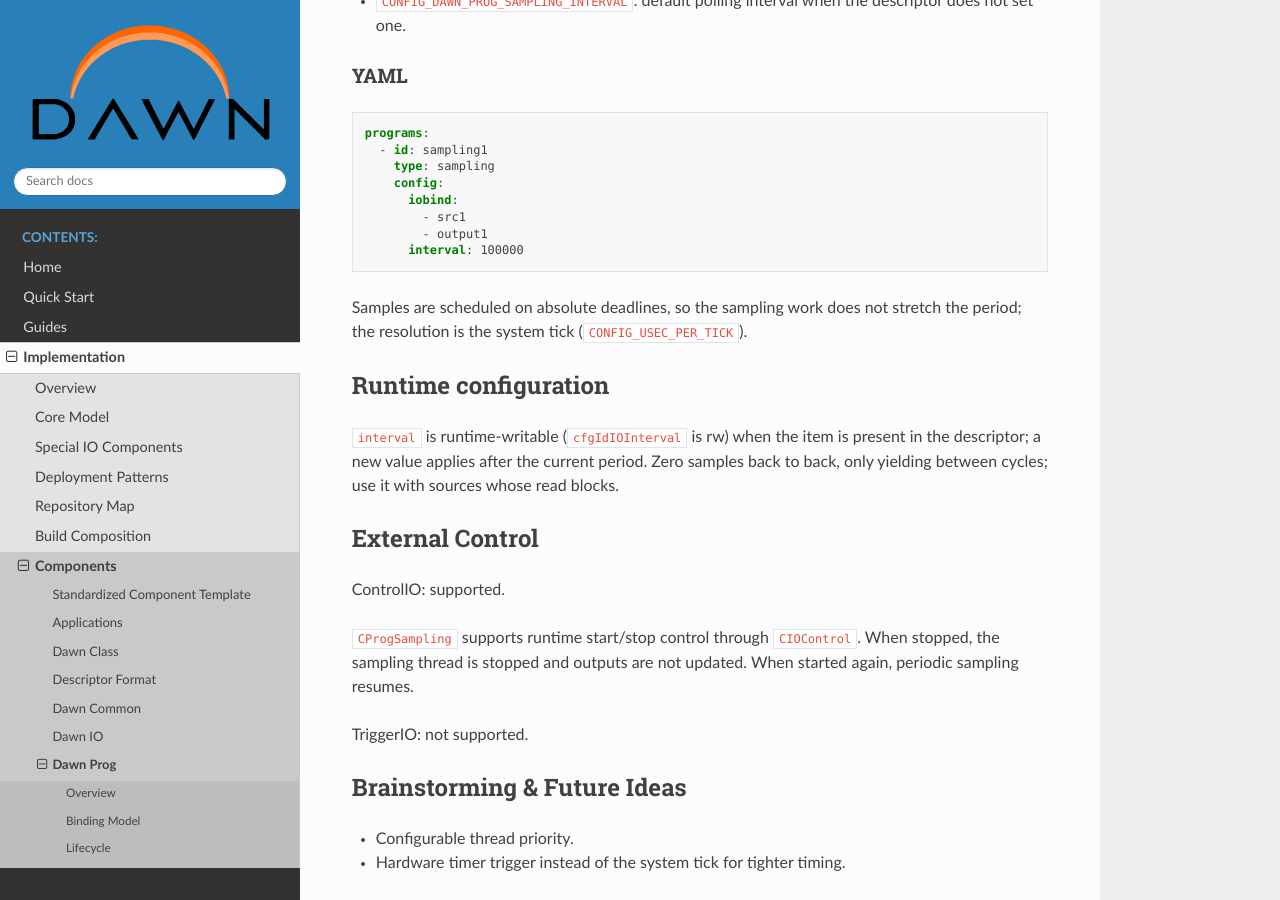
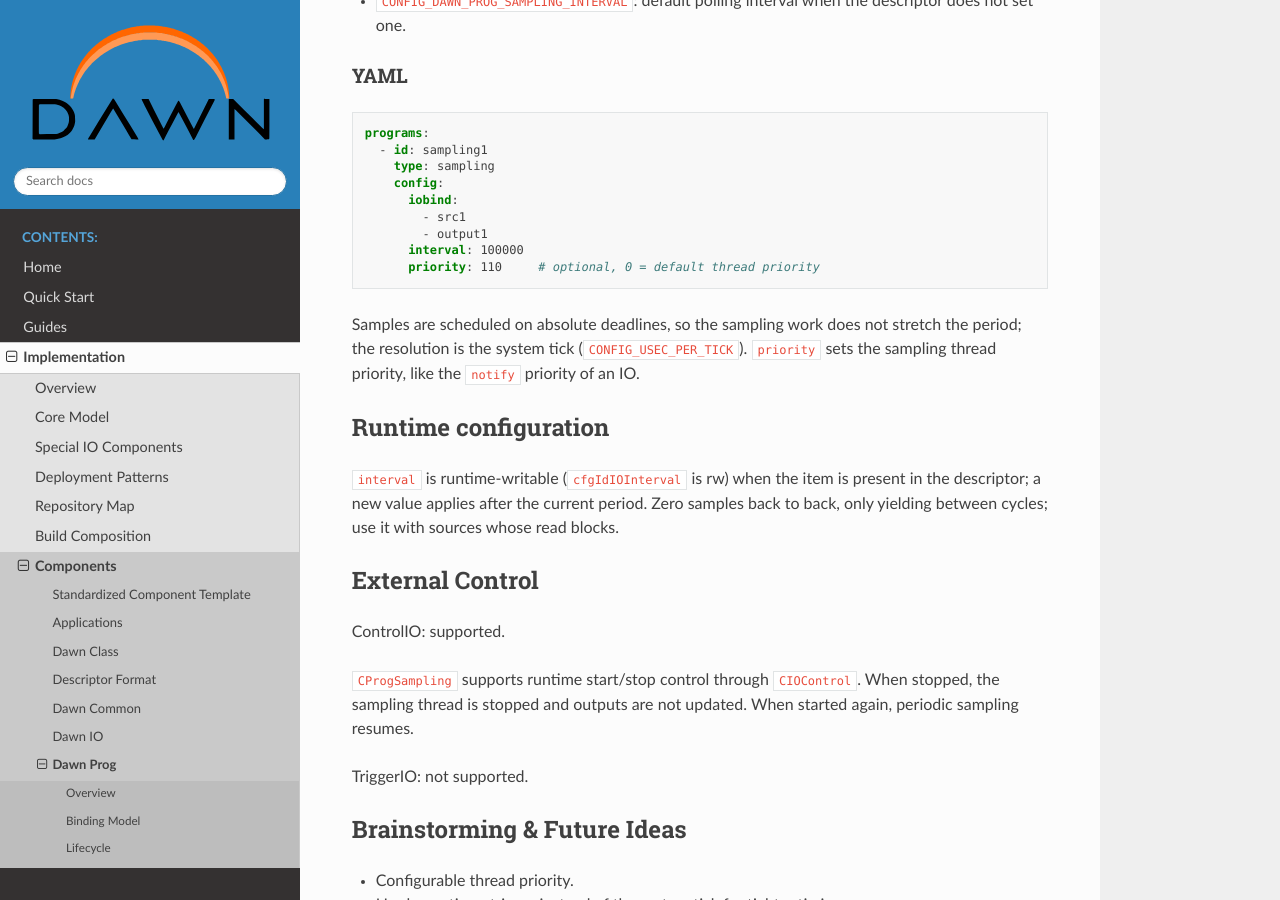
Before and after one commit to railab/dawn, a Sphinx documentation site: the page built from Documentation/components/prog/sampling.rst, in a window 1280 px wide and 900 px high, scrolled down 804 px. Built offline with Sphinx 7.4.7 and the Read the Docs theme 3.1.0, drawn with Linux system fonts in a browser that asks for light colours.

Commit message:
prog/sampling: configurable thread priority
Optional PRIORITY config item, like the notify priority of an IO. On the
PPK2 the logic port at the default priority waited behind the 100 kS/s
stream threads: a 5 ms interval gave ~180 S/s, at 110 it gives 200.

Signed-off-by: raiden00pl <raiden00@railab.me>

```diff
--- a/Documentation/components/prog/sampling.rst
+++ b/Documentation/components/prog/sampling.rst
@@ -50,10 +50,12 @@ YAML
            - src1
            - output1
          interval: 100000
+         priority: 110     # optional, 0 = default thread priority
 
 Samples are scheduled on absolute deadlines, so the sampling work does not
 stretch the period; the resolution is the system tick
-(``CONFIG_USEC_PER_TICK``).
+(``CONFIG_USEC_PER_TICK``). ``priority`` sets the sampling thread priority,
+like the ``notify`` priority of an IO.
 
 Runtime configuration
 =====================
```
Also changed, not shown: 3 other files.
